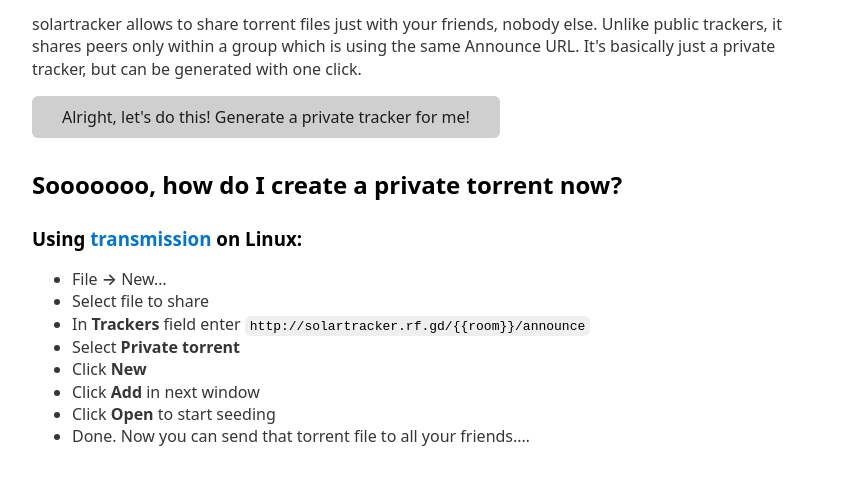
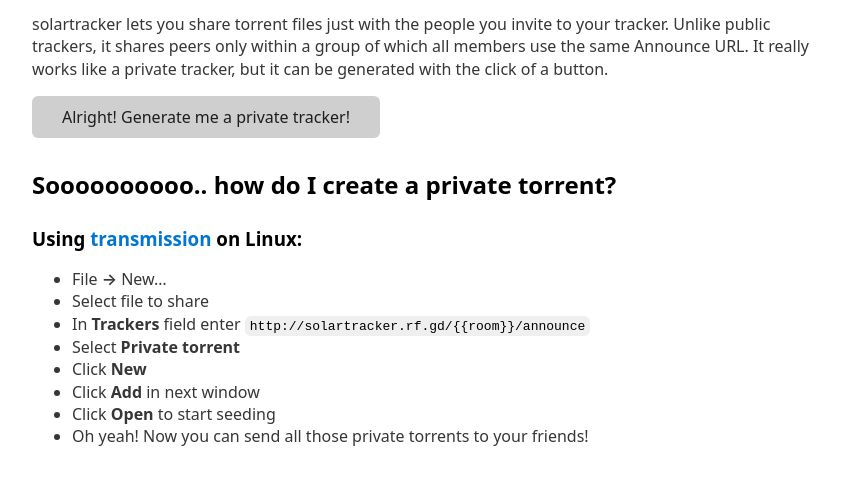
Before and after one commit to MeresSolanin/solartracker, a plain HTML site: page web/index.html in a window 1280 px wide. Shown: the part 134-618 px from the top of the page, without its empty margins (208-1071 px from the left). Drawn offline with nearby package versions, Linux system fonts and the light colour scheme.

Commit message:
Fix multiple errors

```diff
--- a/web/index.html
+++ b/web/index.html
@@ -8,7 +8,7 @@
 	<title>solartracker - private BitTorrent tracker generation</title>
 	<script>
 		function makeRoom(length) {
-                        var roomID = ";
+			var roomID = '';
 			var characters = 'abcdefghijklmnopqrstuvwxyz0123456789';
 			var charactersLength = characters.length;
 			for (var i = 0; i < length; i++) {
@@ -16,7 +16,7 @@
 			}
 			var urls = document.getElementsByClassName('url');
 			for (var i = 0; i < urls.length; i++) {
-                            urls[i].innerText.replace('{{room}}', roomID);
+				urls[i].innerText = urls[i].innerText.replace('{{room}}', roomID);
 			}
 
 			document.getElementById('hidden').style.display = 'block';
@@ -31,17 +31,16 @@
 	<nav style="float: right">
 		<a href="https://github.com/MeresSolanin/solartracker">Source code</a>
 	</nav>
-
 	<div>
 		<h1>solartracker</h1>
 		<h2>private BitTorrent tracker generation</h2>
 		<p>
-                solartracker allows to share torrent files just with your friends, nobody else.
-		Unlike public trackers, it shares peers only within a group which is using the same Announce URL.
-		It's basically just a private tracker, but can be generated with one click.
+			solartracker lets you share torrent files just with the people you invite to your tracker.
+			Unlike public trackers, it shares peers only within a group of which all members use the same Announce URL.
+			It really works like a private tracker, but it can be generated with the click of a button.
 		</p>
 
-	    <button onclick="makeRoom(16)">Alright, let's do this! Generate a private tracker for me!</button>
+		<button onclick="makeRoom(16)">Alright! Generate me a private tracker!</button>
 
 		<div id="hidden" style="display:none">
 			<h3>Your announce URL:</h3>
@@ -51,7 +50,7 @@
 		<div>
 
 		</div>
-	    <h2>Sooooooo, how do I create a private torrent now?</h2>
+		<h2>Soooooooooo.. how do I create a private torrent?</h2>
 		<h3>Using <a href="https://transmissionbt.com/" target="_blank">transmission</a> on Linux:</h3>
 		<ul>
 			<li>File <b>&rarr;</b> New&hellip;</li>
@@ -61,8 +60,8 @@
 			<li>Click <b>New</b></li>
 			<li>Click <b>Add</b> in next window</li>
 			<li>Click <b>Open</b> to start seeding</li>
-		    <li>Done. Now you can send that torrent file to all your friends.&hellip;</li>
+			<li>Oh yeah! Now you can send all those private torrents to your friends!</li>
 		</ul>
-	</div>
 </body>
+
 </html>
```
Lines whose indentation alone changed are shown as unchanged.
